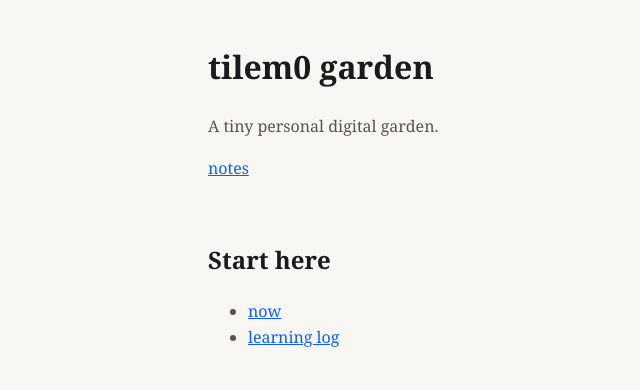
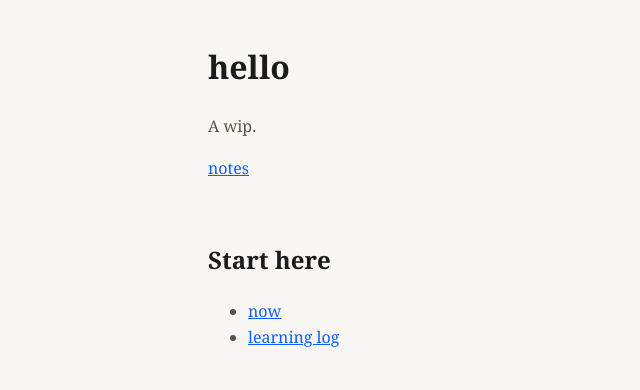
Before and after one commit to Tilem0/tilem0.github.io, a plain HTML site: page index.html in a window 1280 px wide. Shown: the whole page, without its empty margins (116-756 px from the left). Drawn offline with Linux system fonts and the light colour scheme.

Commit message:
Update index.html

```diff
--- a/index.html
+++ b/index.html
@@ -8,8 +8,8 @@
   </head>
   <body>
     <header>
-      <h1>tilem0 garden</h1>
-      <p>A tiny personal digital garden.</p>
+      <h1> hello</h1>
+      <p>A wip.</p>
       <nav><a href="/notes/">notes</a></nav>
     </header>
 
```
